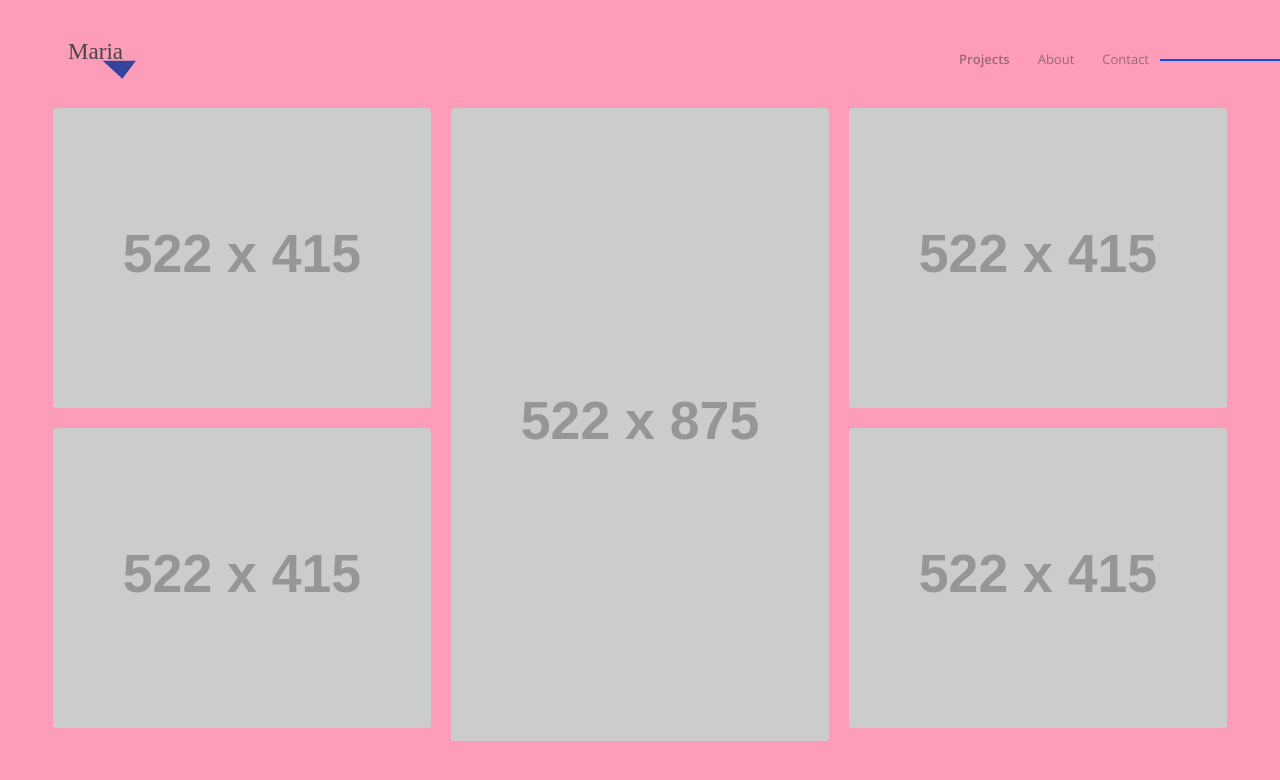
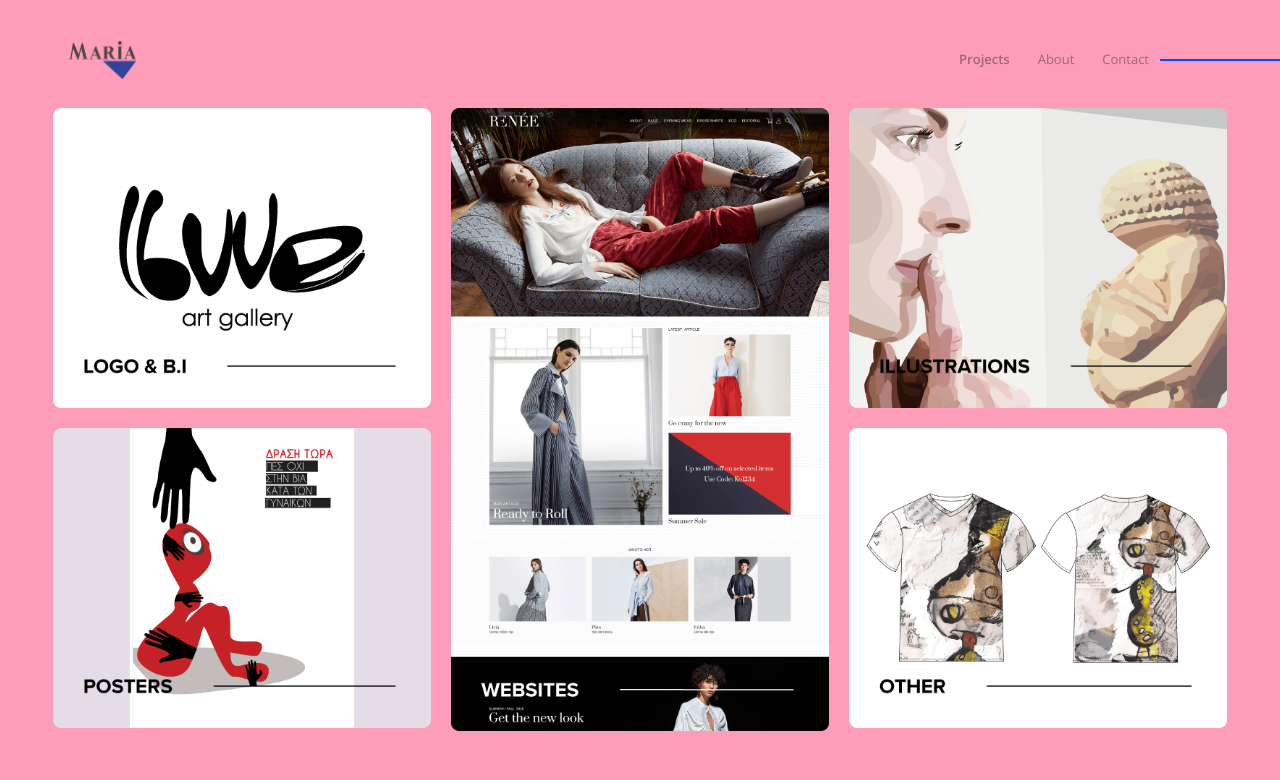
Before and after one commit to MariaAb25/MariaAb25.github.io, a plain HTML site: page index.html in a window 1280 px wide. Drawn offline with nearby package versions, Linux system fonts and the light colour scheme; placeholder pictures from the web are drawn by us.

Commit message:
Fix height on cards

```diff
--- a/index.html
+++ b/index.html
@@ -6,7 +6,7 @@
     <meta name="description" content="">
     <meta name="author" content="">
     <link rel="icon" href="#">
-    <title>NUNJUCKS PROJECT TEMPLATE - Projects</title>
+    <title>Maria Angelidou Graphic Designer - Projects</title>
 
     <link rel="stylesheet" href="public/css/bootstrap-custom.min.css">
     <link href="https://fonts.googleapis.com/css?family=Open+Sans:400,500,600" rel="stylesheet">
@@ -38,10 +38,6 @@
                 margin-left: 0.6rem;
             }
 
-            .project-card.middle img {
-                max-height: 704px !important;
-            }
-
         }
     </style>
 
@@ -53,7 +49,7 @@
         <nav class="navbar navbar-expand-lg fixed-top navbar-dark bg-white pt-lg-4 pr-4 pl-4">
     <div class="container-fluid">
         <a class="navbar-brand pl-lg-2" href="/">
-            <img src="public/images/logo.svg" title="logo" style="height:2.4rem;padding-left:0.3rem;"/>
+            <img src="public/images/logo.png" title="logo" style="height:2.4rem;padding-left:0.3rem;"/>
         </a>
         <button class="navbar-toggler border-0" type="button" data-toggle="collapse" data-target="#navbarsExample02" aria-controls="navbarsExample02" aria-expanded="false" aria-label="Toggle navigation">
             <span class="navbar-toggler-icon"></span>
@@ -81,30 +77,29 @@
 
     <section class="overview bg-carnation-pink pt-md-2 pb-md-2">
 
-            <div class="row no-gutters justify-content-center">
+            <div class="row no-gutters justify-content-center jQueryEqualHeight">
                 <div class="col-10 col-lg-10 col-xl-11">
                     <div class="card-columns text-center">
                         <div class="project-card">
                             <a href="/projects-logo-and-bi.html">
-                                <img class="rounded img-fluid w-100" src="https://via.placeholder.com/522x415" alt="Card image cap">
+                                <img class="rounded img-fluid w-100" src="public/images/projects/logos.png" alt="logos">
                             </a>
                         </div>
                         <div class="project-card">
-                            <img class="rounded img-fluid w-100" src="https://via.placeholder.com/522x415" alt="Card image cap">
+                            <img class="rounded img-fluid w-100" src="public/images/projects/posters.png" alt="posters">
                         </div>
                         <div class="project-card middle">
-                            <img class="rounded img-fluid w-100" src="https://via.placeholder.com/522x875" alt="Card image">
+                            <img class="rounded img-fluid w-100" src="public/images/projects/websites.png" alt="websites">
                         </div>
                         <div class="project-card">
-                            <img class="rounded img-fluid w-100" src="https://via.placeholder.com/522x415" alt="Card image cap">
+                            <img class="rounded img-fluid w-100" src="public/images/projects/illu.png" alt="Card image cap">
                         </div>
                         <div class="project-card">
-                            <img class="rounded img-fluid w-100" src="https://via.placeholder.com/522x415" alt="Card image cap">
+                            <img class="rounded img-fluid w-100" src="public/images/projects/other.png" alt="Card image cap">
                         </div>
                     </div>
                 </div>
             </div>
-
     </section>
 
 
@@ -118,10 +113,34 @@
 <script src="https://cdn.jsdelivr.net/npm/jquery@3.3.1/dist/jquery.slim.min.js"
         integrity="sha256-3edrmyuQ0w65f8gfBsqowzjJe2iM6n0nKciPUp8y+7E=" crossorigin="anonymous"></script>
 
+<script src="https://cdn.jsdelivr.net/npm/jquery-equal-height@1.0.4/js/jquery-equal-height.min.js"
+        integrity="sha256-a5X4pryQCMV7RTPaf7JRlx+DxxhGUpf0GM7QyJJzKJc=" crossorigin="anonymous"></script>
+
 <script src="public/js/app.js"></script>
 
-<script src="https://stackpath.bootstrapcdn.com/bootstrap/4.1.3/js/bootstrap.bundle.min.js"
-        integrity="sha384-pjaaA8dDz/5BgdFUPX6M/9SUZv4d12SUPF0axWc+VRZkx5xU3daN+lYb49+Ax+Tl" crossorigin="anonymous"></script>
+
+
+    <script>
+        function resizeCard(){
+            if (jQuery(window).width() < 1400) {
+                const cardHeight = $('.project-card img').height();
+                console.log()
+
+                const middle = $('.project-card.middle img');
+                middle.height(function (index, height) {
+                    return ((cardHeight*2)+22);
+                });
+            }
+        }
+
+        $(window).on('load', function(event) {
+            resizeCard();
+        });
+
+        window.onresize = function(event) {
+            resizeCard();
+        };
+    </script>
 
 
 </html>
```
Also changed, not shown: about.html (+5 -5 lines), contact.html (+5 -5 lines), project-all-works-group.html (+5 -5 lines), projects-logo-and-bi.html (+5 -5 lines), projects.html (+34 -15 lines), public/images/logo.png (added), public/images/projects/illu.png (added), public/images/projects/logos.png (added), public/images/projects/other.png (added), public/images/projects/posters.png (added), public/images/projects/websites.png (added).
